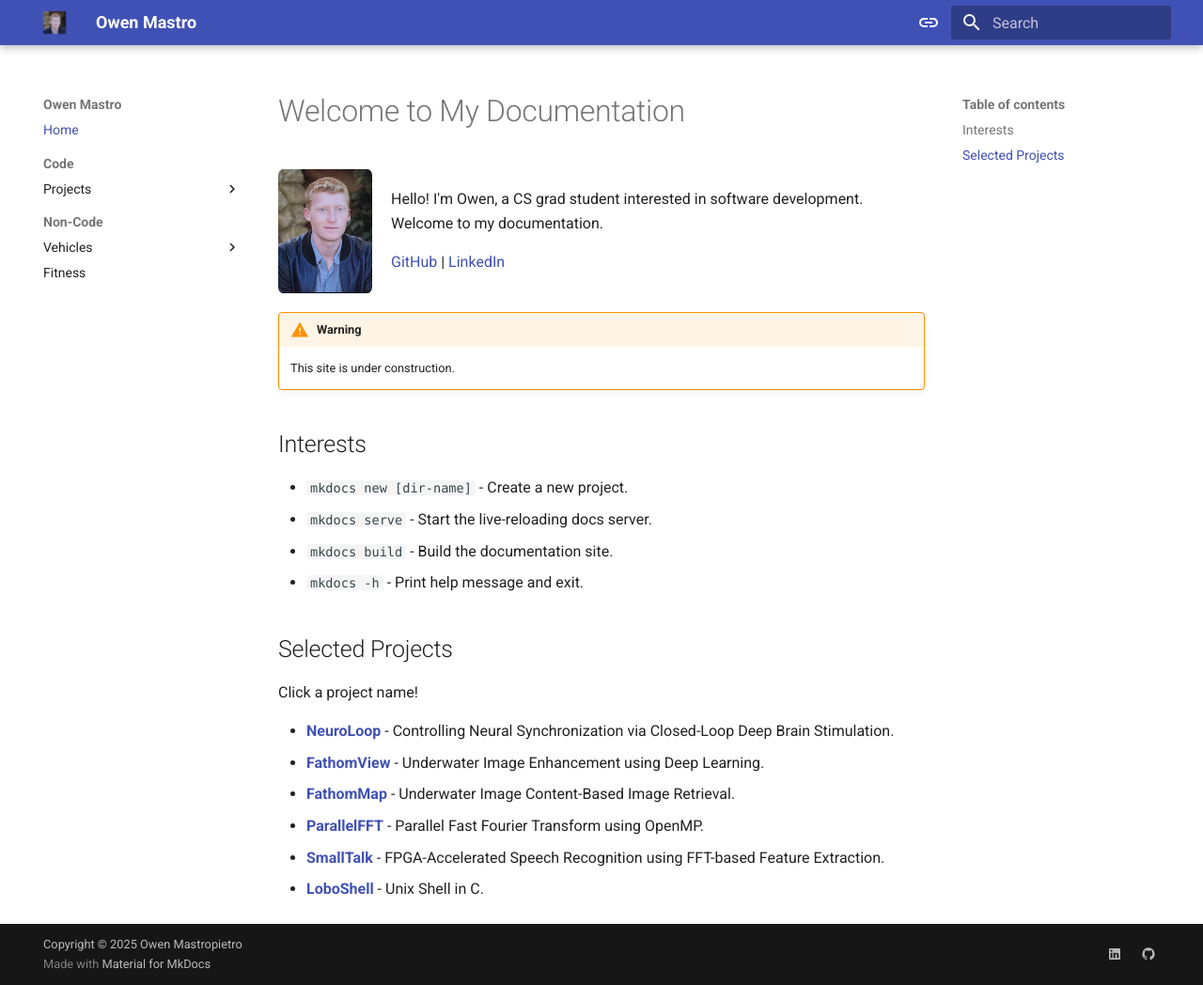
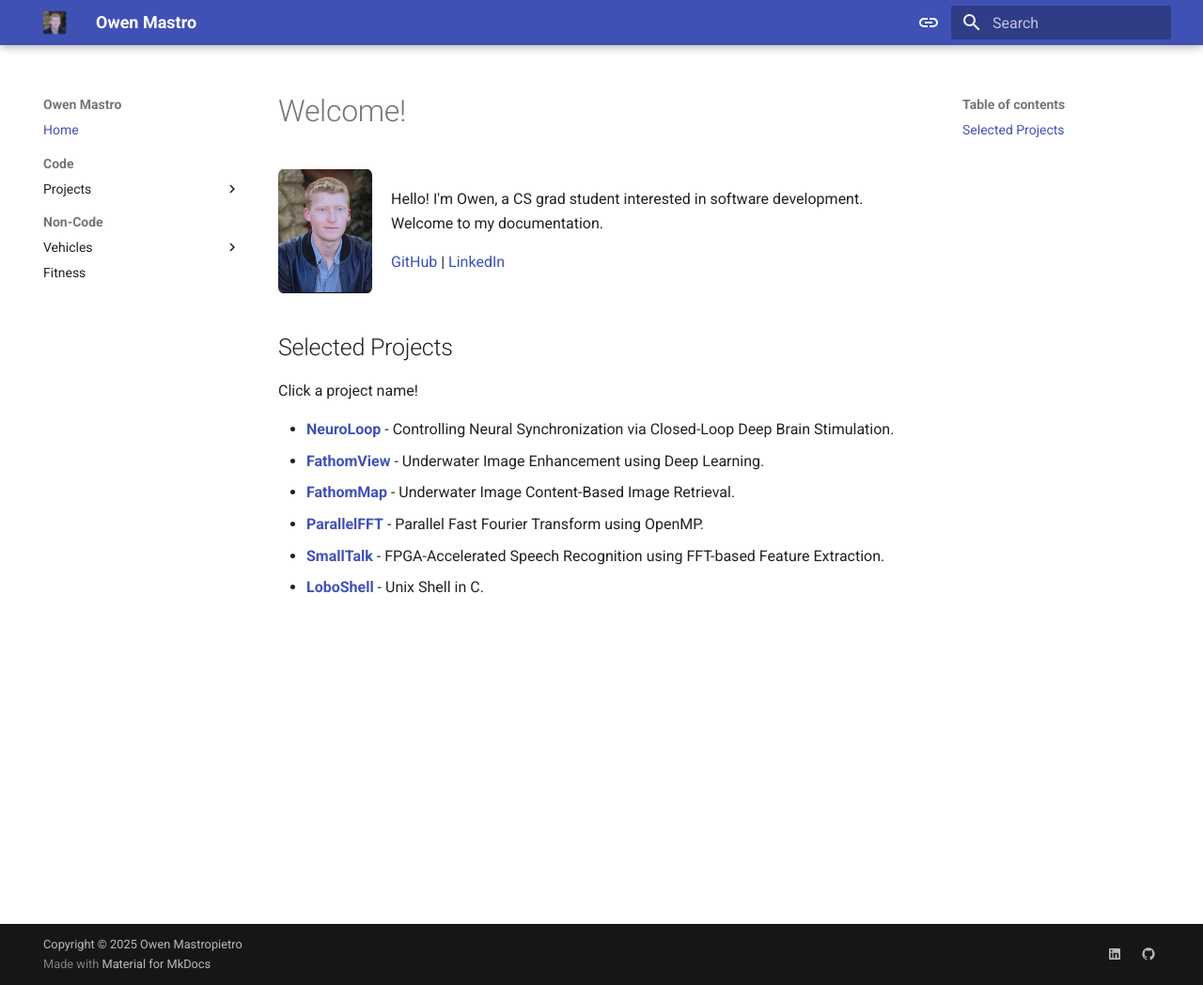
Before and after one commit to OwenMastropietro/owenmastropietro.github.io, an MkDocs documentation site: the page built from docs/index.md, in a window 1280 px wide and 1048 px high. Shown: the whole window at 94% size. Built offline with MkDocs 1.6.1 and Material for MkDocs 9.7.7, drawn with Linux system fonts in a browser that asks for light colours; some web fonts are replaced.

Commit message:
remove interests

```diff
--- a/docs/index.md
+++ b/docs/index.md
@@ -1,4 +1,4 @@
-# Welcome to My Documentation
+# Welcome!
 
 <div style="display: flex; align-items: center; gap: 1rem; margin-bottom: 1rem;">
     <img src="assets/portrait-small.png" alt="Owen" style="width:100px; border-radius:5%;">
@@ -12,10 +12,6 @@
     </div>
 </div>
 
-!!! warning
-
-    This site is under construction.
-
 <!-- !!! quote
 
     _"Functions are functions."_
@@ -26,12 +22,12 @@
 
     _"Locality of behavior supercedes contrived functional decomposition."_ -->
 
-## Interests
+<!-- ## Interests
 
 - `mkdocs new [dir-name]` - Create a new project.
 - `mkdocs serve` - Start the live-reloading docs server.
 - `mkdocs build` - Build the documentation site.
-- `mkdocs -h` - Print help message and exit.
+- `mkdocs -h` - Print help message and exit. -->
 
 ## Selected Projects
 
```
